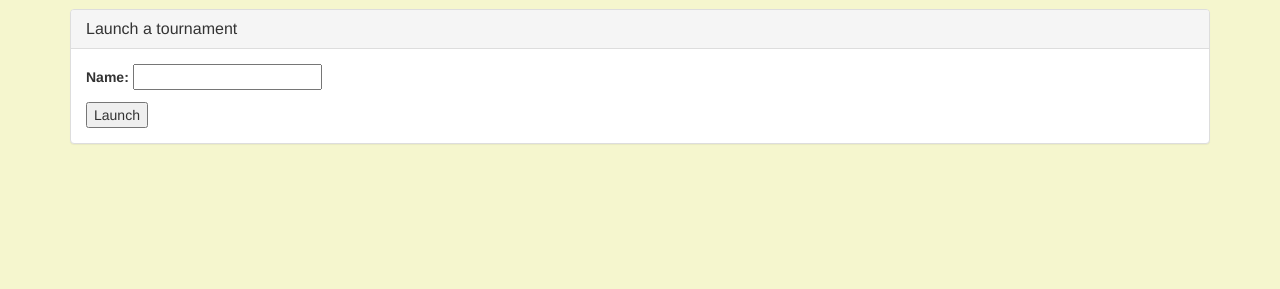
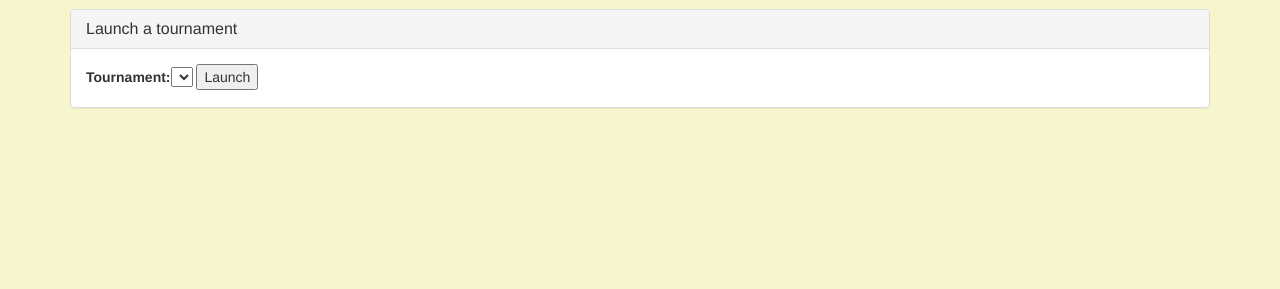
Before and after one commit to ivanahad/sep2015E, a Django app: page /tournament/launch in a window 1280 px wide. Shown: the part 125-414 px from the top of the page. Run offline with Django 3.2, Linux system fonts and the light colour scheme; data that the repository does not hold is empty; parts of the project's set-up code (start-up, migrations or seed data) failed here and were passed over; some libraries are stand-ins or nearby versions.

Commit message:
added select menu for tournament.views.launch

```diff
--- a/sep2015E/templates/tournament/launch.html
+++ b/sep2015E/templates/tournament/launch.html
@@ -12,7 +12,7 @@
 		<div class="panel-body">
 		    <form action="{% url "tournament.views.launch" %}" method="post">
 			    {% csrf_token %}
-			    {{ form.as_p }}
+			    {{ form }}
 			    <input type="submit" value="Launch" />
 			</form>
 		</div>
--- a/sep2015E/tournament/admin.py
+++ b/sep2015E/tournament/admin.py
@@ -11,7 +11,7 @@ def open_action(modeladmin, request, queryset):
 open_action.short_description = "Open tournament"
 
 class MyAdmin(admin.ModelAdmin):
-    list_display=('name', 'is_open')
+    list_display=('name', 'category', 'is_open')
     actions = [close_action, open_action]
 
 admin.site.register(Tournament, MyAdmin)
--- a/sep2015E/tournament/forms.py
+++ b/sep2015E/tournament/forms.py
@@ -1,7 +1,9 @@
 from django import forms
+from django.forms.extras.widgets import Select
+from tournament.models import Tournament
 import tournament
 
-class LaunchTournamentForm(forms.ModelForm):
-	class Meta:
-		model = tournament.models.Tournament
-		fields = ['name']
+class LaunchTournamentForm(forms.Form):
+    tournament = forms.ModelChoiceField( \
+            queryset=Tournament.objects.filter(is_open=True), \
+            empty_label=None)
--- a/sep2015E/tournament/views.py
+++ b/sep2015E/tournament/views.py
@@ -9,7 +9,7 @@ def launch(request):
     if request.method == 'POST':
         form = LaunchTournamentForm(request.POST)
         if form.is_valid():
-            tournament = Tournament.objects.get(name=form.cleaned_data['name'])
+            tournament = form.cleaned_data['tournament']
             if not tournament.is_open :
                 raise Exception("Tournament is already closed.")
             #list of players from database
@@ -49,4 +49,4 @@ def launch(request):
             return HttpResponseRedirect('/')
     else:
         form = LaunchTournamentForm()
-        return render(request, 'tournament/launch.html', locals())
+        return render(request, 'tournament/launch.html', {'form':form})
```
Also changed, not shown: sep2015E/templates/players/register.html (line endings or trailing spaces), 1 other file.
